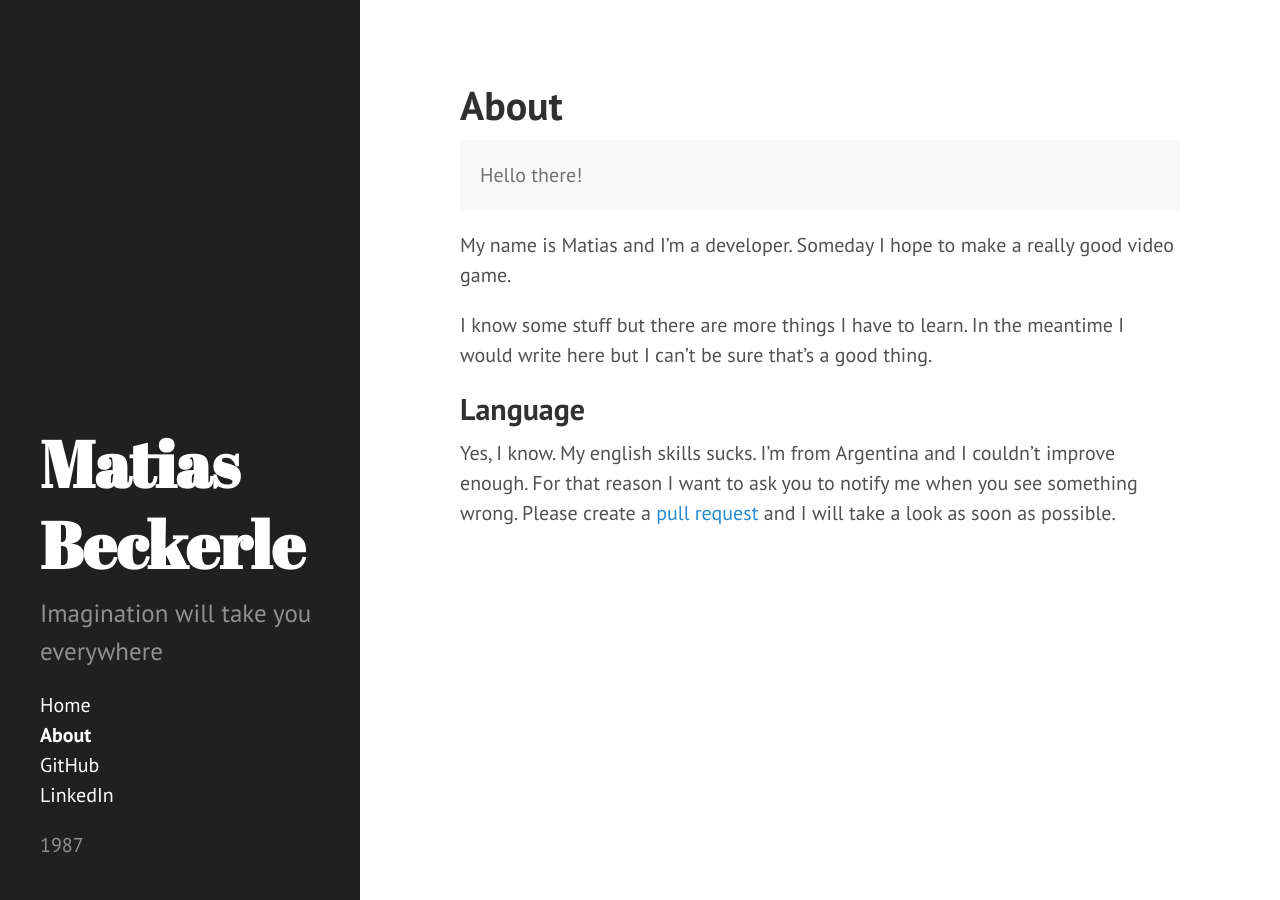
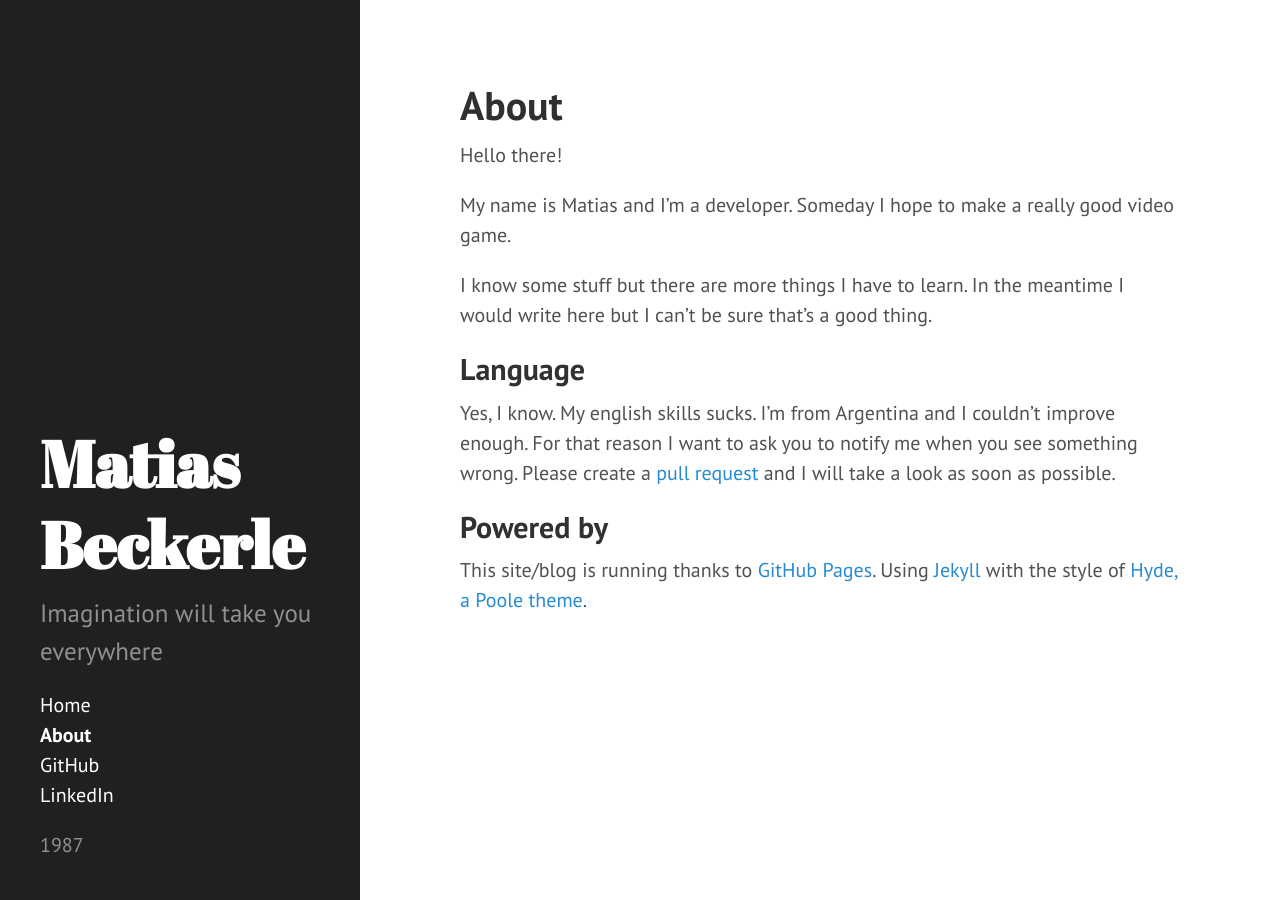
Before and after one commit to matiasbeckerle/matiasbeckerle.github.io, a Jekyll site: the page built from about.md, in a window 1280 px wide. Built offline with Jekyll 4.4.1, drawn with Linux system fonts in a browser that asks for light colours; Markdown is read by kramdown in place of the engine named in the settings.

Commit message:
Include "powered by" legend

```diff
--- a/about.md
+++ b/about.md
@@ -3,9 +3,7 @@ layout: page
 title: About
 ---
 
-<p class="message">
-    Hello there!
-</p>
+Hello there!
 
 My name is Matias and I'm a developer. Someday I hope to make a really good video game.
 
@@ -14,3 +12,7 @@ I know some stuff but there are more things I have to learn. In the meantime I w
 ## Language
 
 Yes, I know. My english skills sucks. I'm from Argentina and I couldn't improve enough. For that reason I want to ask you to notify me when you see something wrong. Please create a [pull request](https://github.com/matiasbeckerle/matiasbeckerle.github.io/pulls) and I will take a look as soon as possible.
+
+## Powered by
+
+This site/blog is running thanks to [GitHub Pages](https://pages.github.com). Using [Jekyll](http://jekyllrb.com) with the style of [Hyde, a Poole theme](http://getpoole.com).
```
